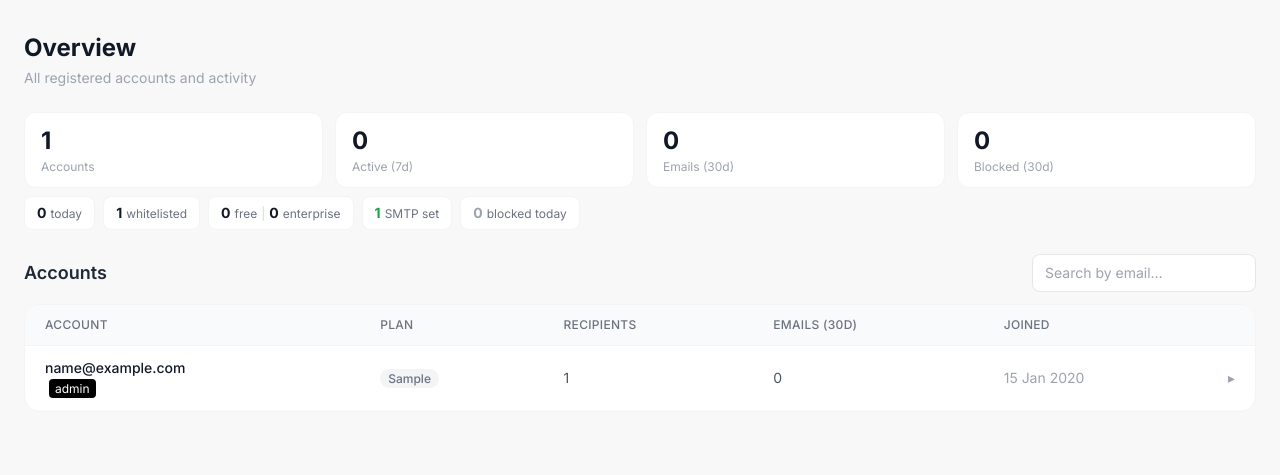
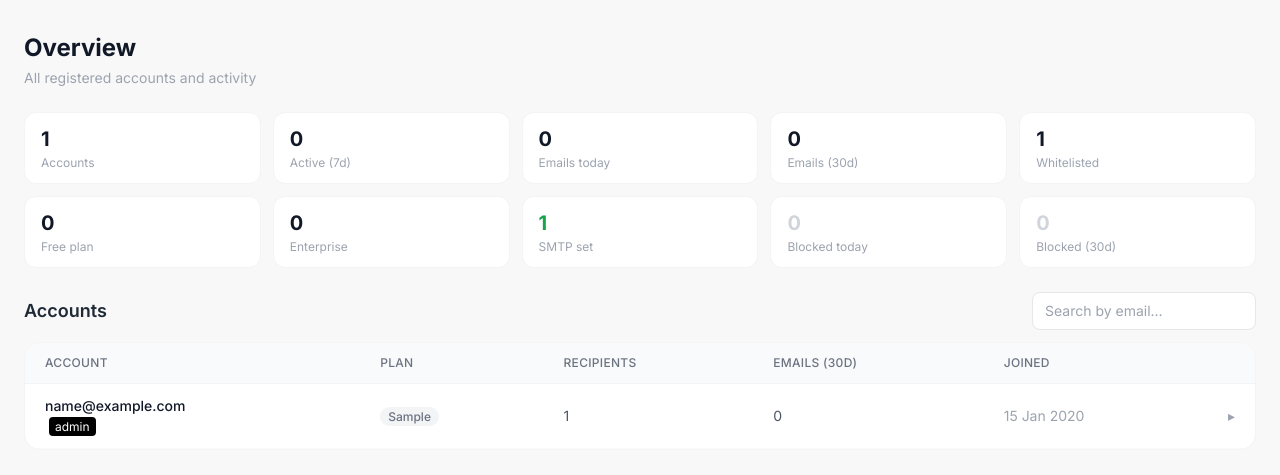
Before and after one commit to xnddzwkf5s-del/WeScan-Net, a Flask app: page /admin in a window 1280 px wide. Shown: the part 56-531 px from the top of the page. Run offline with Flask 3, Linux system fonts and the light colour scheme; a user stored in the database is signed in; tables that the repository leaves empty hold one stand-in row (values such as "Sample post"); some libraries are stand-ins or nearby versions.

Commit message:
v1.25 - uniform 5x2 stats grid, consistent card size

```diff
--- a/app/templates/admin/index.html
+++ b/app/templates/admin/index.html
@@ -51,45 +51,48 @@
     <p class="text-sm text-gray-400 mt-1">All registered accounts and activity</p>
   </div>
 
-  <!-- Stats: row 1 (4 key cards) -->
-  <div class="grid grid-cols-2 sm:grid-cols-4 gap-3 mb-2">
+  <!-- Stats: 2 rows × 5 cols, uniform cards -->
+  <div class="grid grid-cols-5 gap-3 mb-6">
     <div class="bg-white rounded-xl border border-gray-100 px-4 py-3">
-      <div class="text-2xl font-bold text-gray-900">{{ stats.total_users }}</div>
+      <div class="text-xl font-bold text-gray-900">{{ stats.total_users }}</div>
       <div class="text-xs text-gray-400 mt-0.5">Accounts</div>
     </div>
     <div class="bg-white rounded-xl border border-gray-100 px-4 py-3">
-      <div class="text-2xl font-bold text-gray-900">{{ stats.active_7d }}</div>
+      <div class="text-xl font-bold text-gray-900">{{ stats.active_7d }}</div>
       <div class="text-xs text-gray-400 mt-0.5">Active (7d)</div>
     </div>
     <div class="bg-white rounded-xl border border-gray-100 px-4 py-3">
-      <div class="text-2xl font-bold text-gray-900">{{ stats.emails_30d }}</div>
+      <div class="text-xl font-bold text-gray-900">{{ stats.emails_today }}</div>
+      <div class="text-xs text-gray-400 mt-0.5">Emails today</div>
+    </div>
+    <div class="bg-white rounded-xl border border-gray-100 px-4 py-3">
+      <div class="text-xl font-bold text-gray-900">{{ stats.emails_30d }}</div>
       <div class="text-xs text-gray-400 mt-0.5">Emails (30d)</div>
     </div>
     <div class="bg-white rounded-xl border border-gray-100 px-4 py-3">
-      <div class="text-2xl font-bold text-gray-900">{{ stats.blocked_30d }}</div>
+      <div class="text-xl font-bold text-gray-900">{{ stats.total_recipients }}</div>
+      <div class="text-xs text-gray-400 mt-0.5">Whitelisted</div>
+    </div>
+    <div class="bg-white rounded-xl border border-gray-100 px-4 py-3">
+      <div class="text-xl font-bold text-gray-900">{{ stats.free_users }}</div>
+      <div class="text-xs text-gray-400 mt-0.5">Free plan</div>
+    </div>
+    <div class="bg-white rounded-xl border border-gray-100 px-4 py-3">
+      <div class="text-xl font-bold text-gray-900">{{ stats.enterprise_users }}</div>
+      <div class="text-xs text-gray-400 mt-0.5">Enterprise</div>
+    </div>
+    <div class="bg-white rounded-xl border border-gray-100 px-4 py-3">
+      <div class="text-xl font-bold {% if stats.smtp_active > 0 %}text-green-600{% else %}text-gray-300{% endif %}">{{ stats.smtp_active }}</div>
+      <div class="text-xs text-gray-400 mt-0.5">SMTP set</div>
+    </div>
+    <div class="bg-white rounded-xl border border-gray-100 px-4 py-3">
+      <div class="text-xl font-bold {% if stats.blocked_today > 0 %}text-red-500{% else %}text-gray-300{% endif %}">{{ stats.blocked_today }}</div>
+      <div class="text-xs text-gray-400 mt-0.5">Blocked today</div>
+    </div>
+    <div class="bg-white rounded-xl border border-gray-100 px-4 py-3">
+      <div class="text-xl font-bold {% if stats.blocked_30d > 0 %}text-orange-400{% else %}text-gray-300{% endif %}">{{ stats.blocked_30d }}</div>
       <div class="text-xs text-gray-400 mt-0.5">Blocked (30d)</div>
     </div>
-  </div>
-
-  <!-- Stats: row 2 (6 mini pills) -->
-  <div class="flex flex-wrap items-center gap-2 mb-6">
-    <span class="bg-white border border-gray-100 rounded-lg px-3 py-1.5 text-xs text-gray-500 flex items-baseline gap-1">
-      <strong class="text-sm text-gray-900">{{ stats.emails_today }}</strong> today
-    </span>
-    <span class="bg-white border border-gray-100 rounded-lg px-3 py-1.5 text-xs text-gray-500 flex items-baseline gap-1">
-      <strong class="text-sm text-gray-900">{{ stats.total_recipients }}</strong> whitelisted
-    </span>
-    <span class="bg-white border border-gray-100 rounded-lg px-3 py-1.5 text-xs text-gray-500 flex items-baseline gap-1">
-      <strong class="text-sm text-gray-900">{{ stats.free_users }}</strong> free
-      <span class="text-gray-300">|</span>
-      <strong class="text-sm text-gray-900">{{ stats.enterprise_users }}</strong> enterprise
-    </span>
-    <span class="bg-white border border-gray-100 rounded-lg px-3 py-1.5 text-xs text-gray-500 flex items-baseline gap-1">
-      <strong class="text-sm {% if stats.smtp_active > 0 %}text-green-600{% else %}text-gray-400{% endif %}">{{ stats.smtp_active }}</strong> SMTP set
-    </span>
-    <span class="bg-white border border-gray-100 rounded-lg px-3 py-1.5 text-xs text-gray-500 flex items-baseline gap-1">
-      <strong class="text-sm {% if stats.blocked_today > 0 %}text-red-500{% else %}text-gray-400{% endif %}">{{ stats.blocked_today }}</strong> blocked today
-    </span>
   </div>
 
   <!-- Users section -->
```
